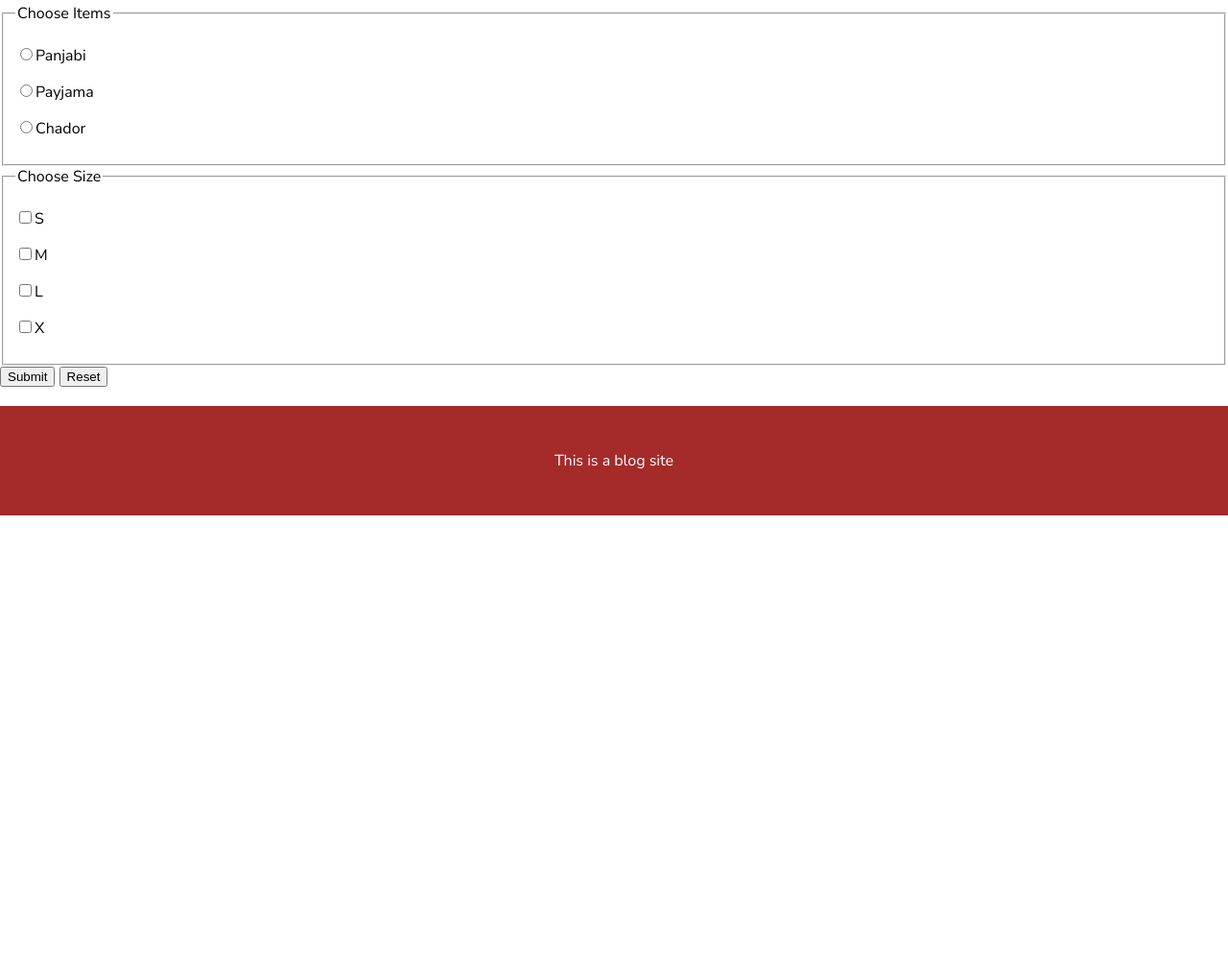
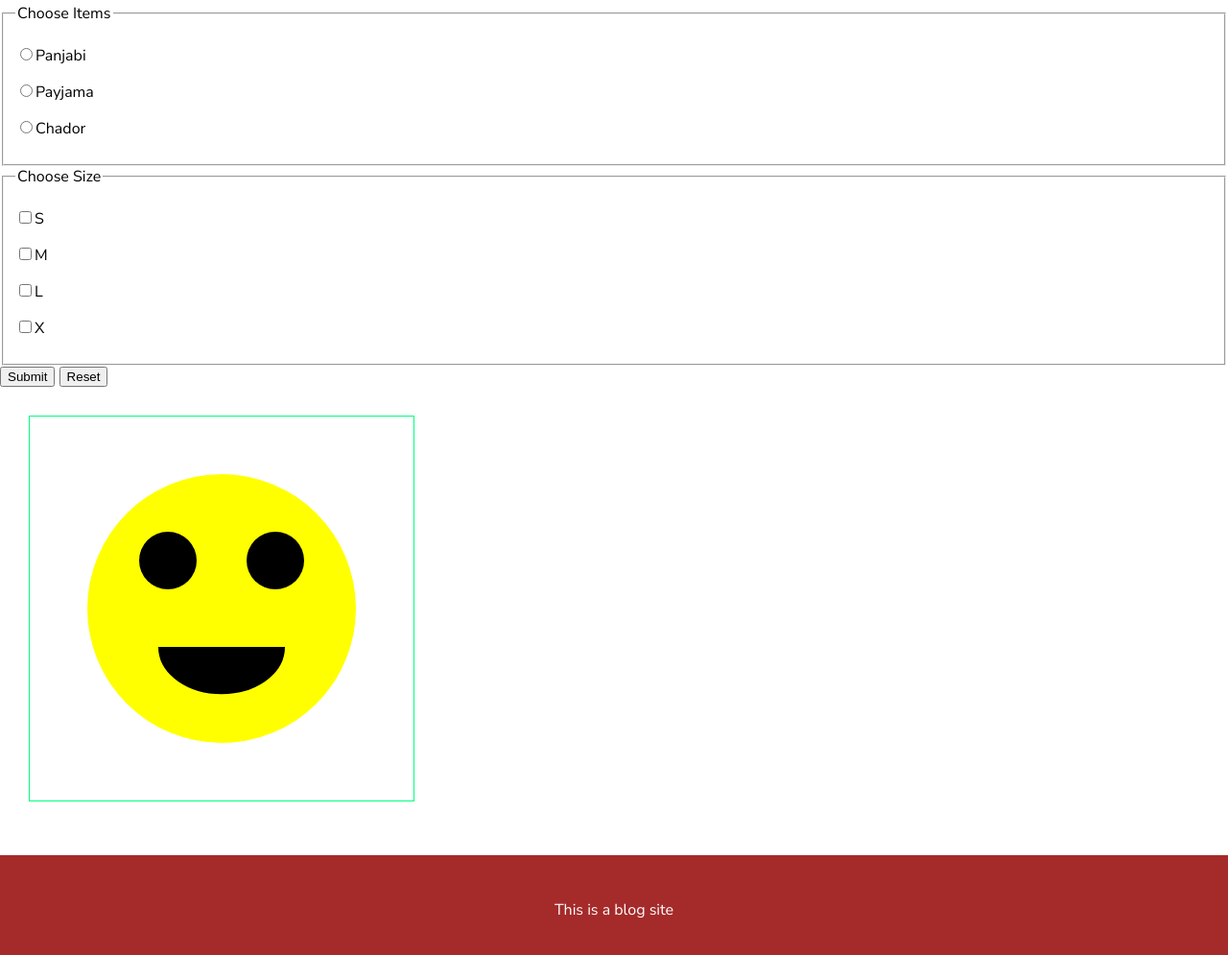
Before and after one commit to ruhulamin111/Explore-HTML-5, a plain HTML site: page index.html in a window 1280 px wide. Shown: the part 1835-2830 px from the top of the page at 96% size. Before the commit the page ends 2372 px from the top, so only its background shows below. Drawn offline with Linux system fonts and the light colour scheme.

Commit message:
added emoji

```diff
--- a/index.html
+++ b/index.html
@@ -127,6 +127,16 @@
 
         </form>
     </section>
+    <!-- svg -->
+    <section>
+        <svg viewBox="0 0 200 200" class="emoji" width="400px" height="400px">
+            <circle cx="100" cy="100" r="70" fill="yellow"></circle>
+            <circle cx="72" cy="75" r="15" fill="black"></circle>
+            <circle cx="128" cy="75" r="15" fill="black"></circle>
+            <path d="M72 120 A1, 0.7 0 0, 0 128 120" stroke="black" stroke-width="10"></path>
+
+        </svg>
+    </section>
     <!-- footer -->
     <footer>
         <p>This is a blog site</p>
--- a/style.css
+++ b/style.css
@@ -56,3 +56,8 @@ footer {
 footer p {
     text-align: center;
 }
+
+.emoji {
+    border: 1px solid springgreen;
+    margin: 30px;
+}
```
